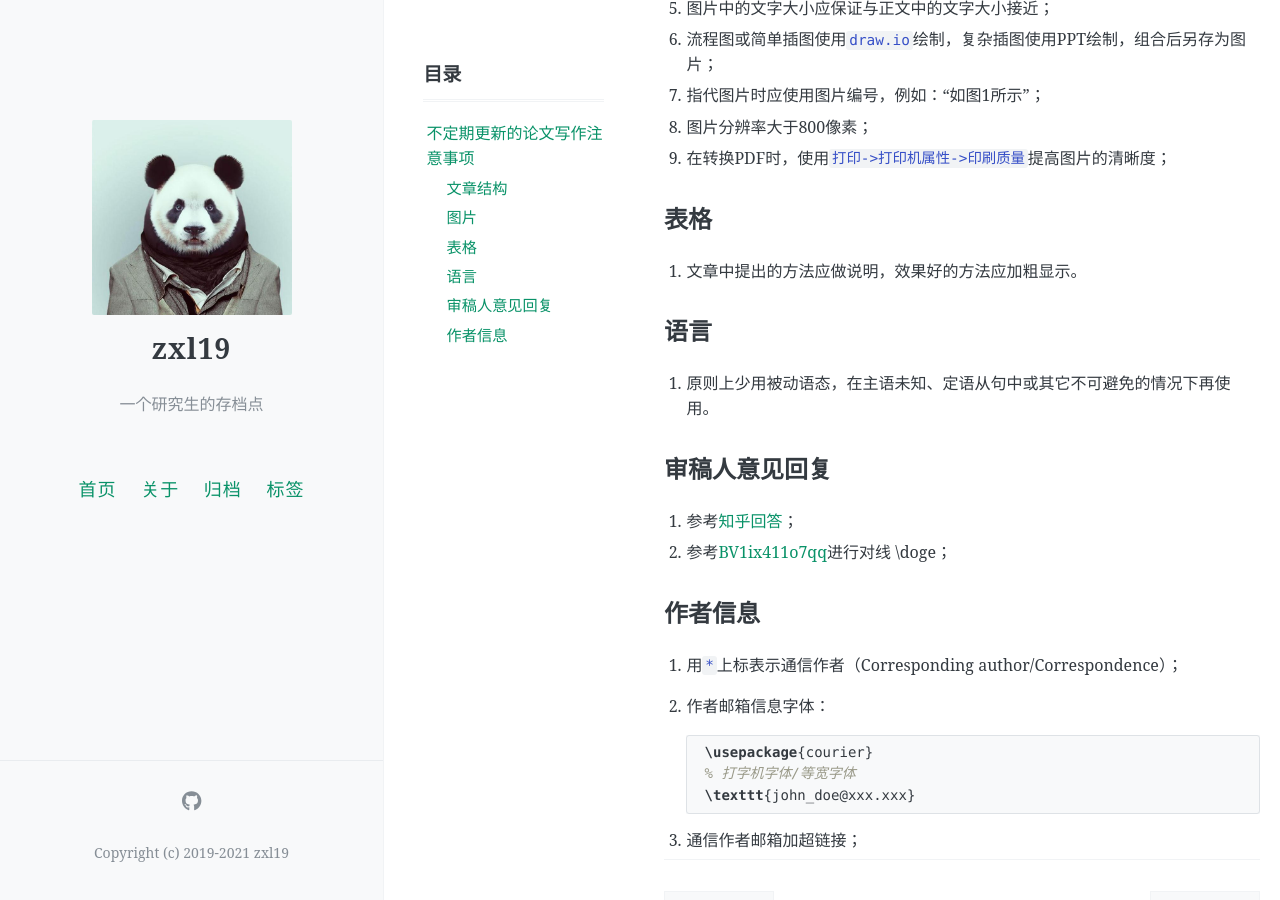
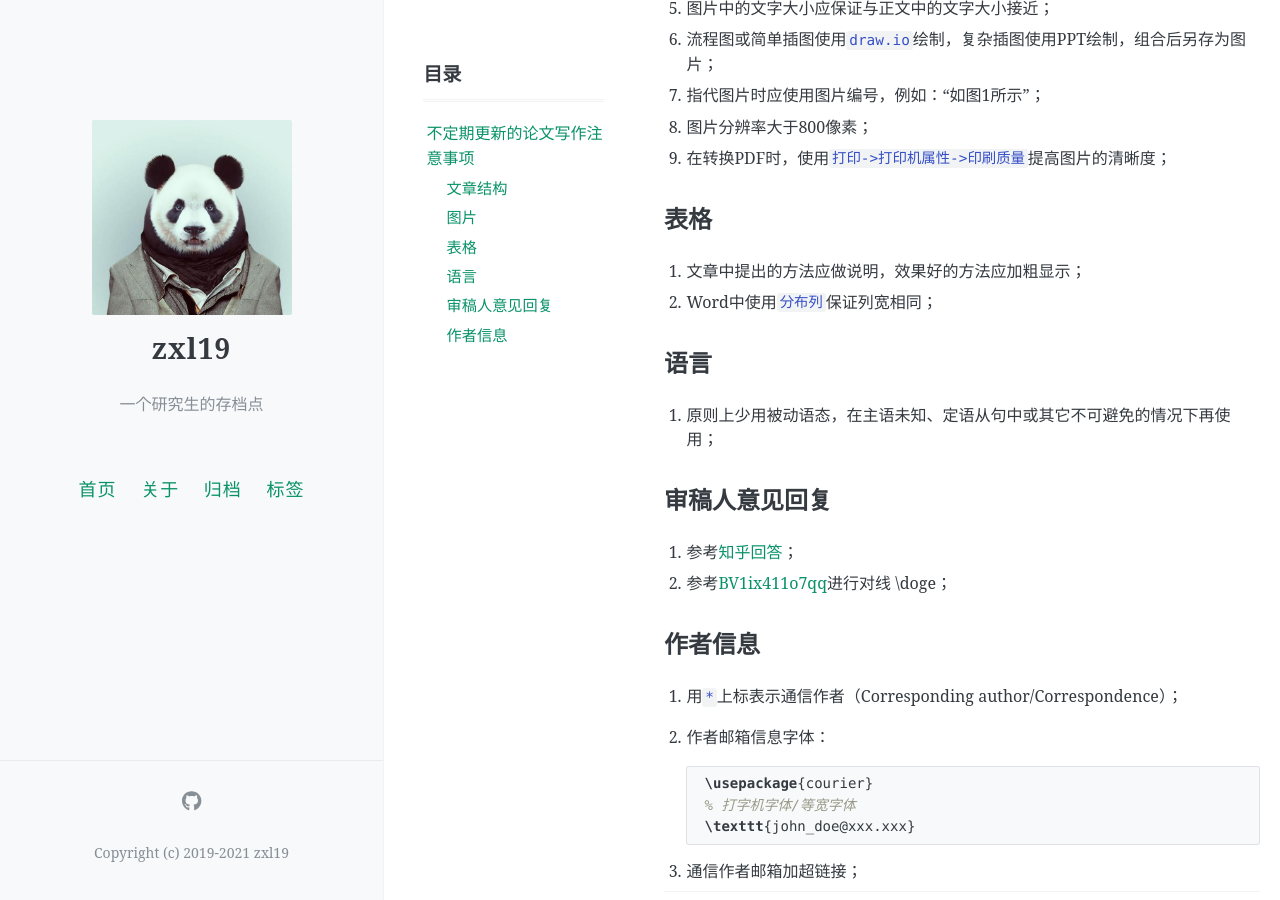
Before and after one commit to zxl19/zxl19.github.io, a Jekyll site: the page built from _posts/2020-10-16-paper-writing.md, in a window 1280 px wide and 900 px high, scrolled down 1273 px. Built offline with Jekyll 4.4.1, drawn with Linux system fonts in a browser that asks for light colours; formulas are drawn with MathJax 3; comment, search, counter and statistics services are not loaded.

Commit message:
Update 2020-10-16-paper-writing.md

```diff
--- a/_posts/2020-10-16-paper-writing.md
+++ b/_posts/2020-10-16-paper-writing.md
@@ -68,11 +68,13 @@ pinned: false
 
 ## 表格
 
-1. 文章中提出的方法应做说明，效果好的方法应加粗显示。
+1. 文章中提出的方法应做说明，效果好的方法应加粗显示；
+2. Word中使用`分布列`保证列宽相同；
+
 
 ## 语言
 
-1. 原则上少用被动语态，在主语未知、定语从句中或其它不可避免的情况下再使用。
+1. 原则上少用被动语态，在主语未知、定语从句中或其它不可避免的情况下再使用；
 
 ## 审稿人意见回复
 
```
